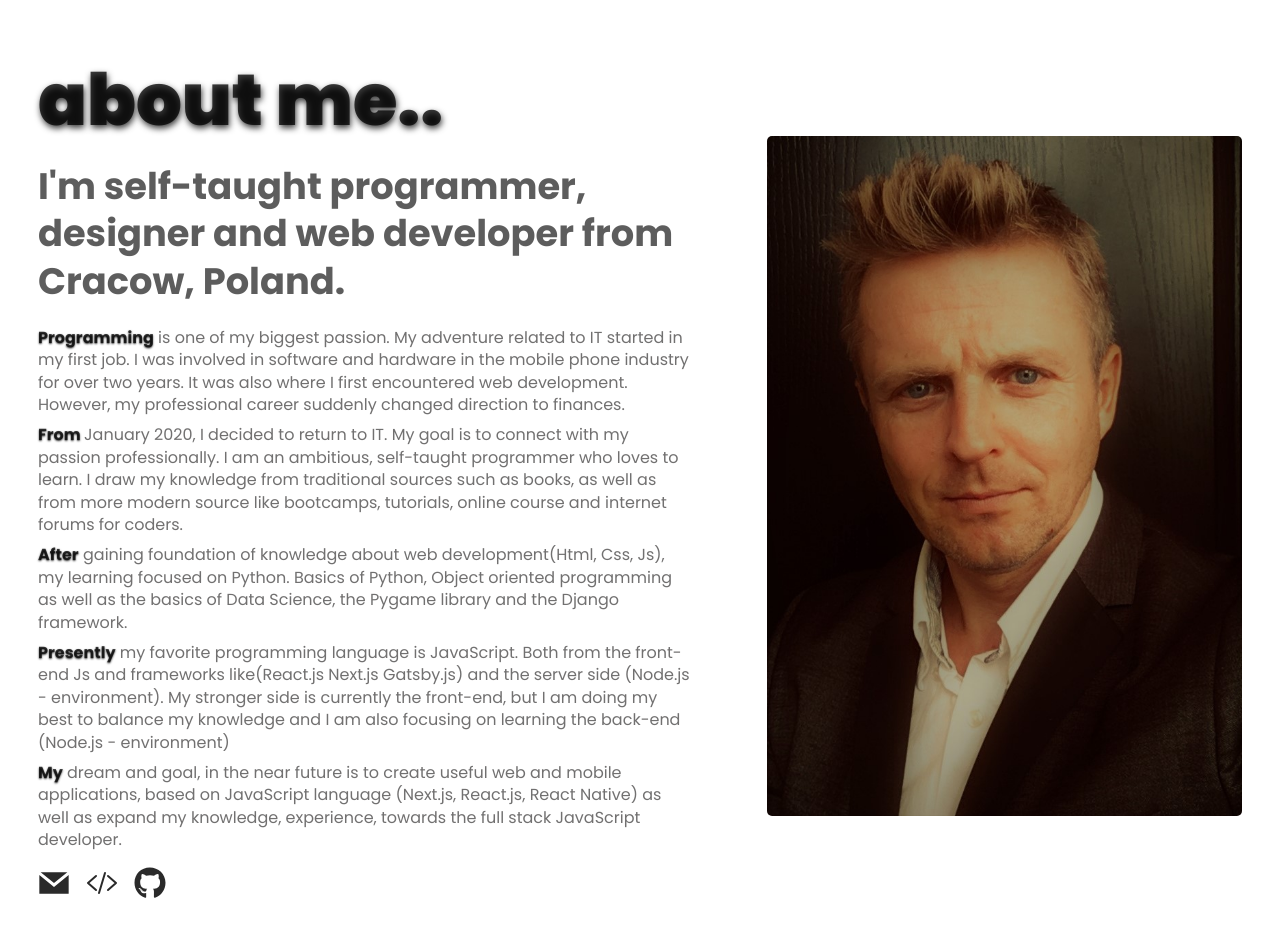
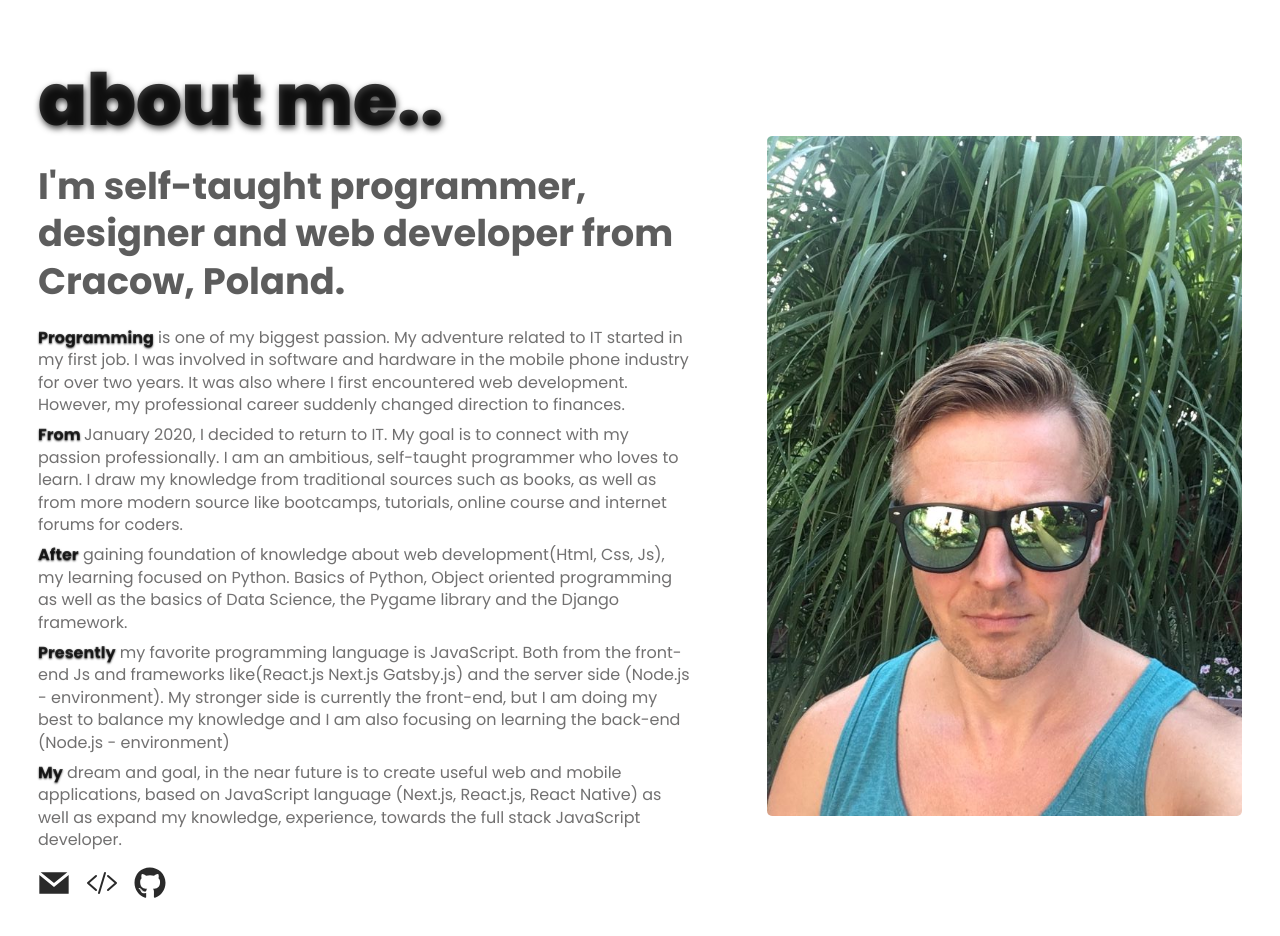
Before and after one commit to john-adam-js/next.js-skills-web, a Next.js app: page /about in a window 1280 px wide. Shown: the part 440-1376 px from the top of the page. Built offline with nearby package versions, Linux system fonts and the light colour scheme.

Commit message:
Added new photo, change photo

```diff
--- a/pages/about/index.js
+++ b/pages/about/index.js
@@ -83,7 +83,7 @@ function AboutPage() {
           </div>
           <div className={styles.about_img_wrapper}>
             <Image
-              src="/images/mario_000.jpg"
+              src="/images/mario_001.jpg"
               alt="Awesome handsome blond man in sunglasses. In the background a reed "
               height={680}
               width={475}
```
Also changed, not shown: public/images/mario_001.jpg (added).
